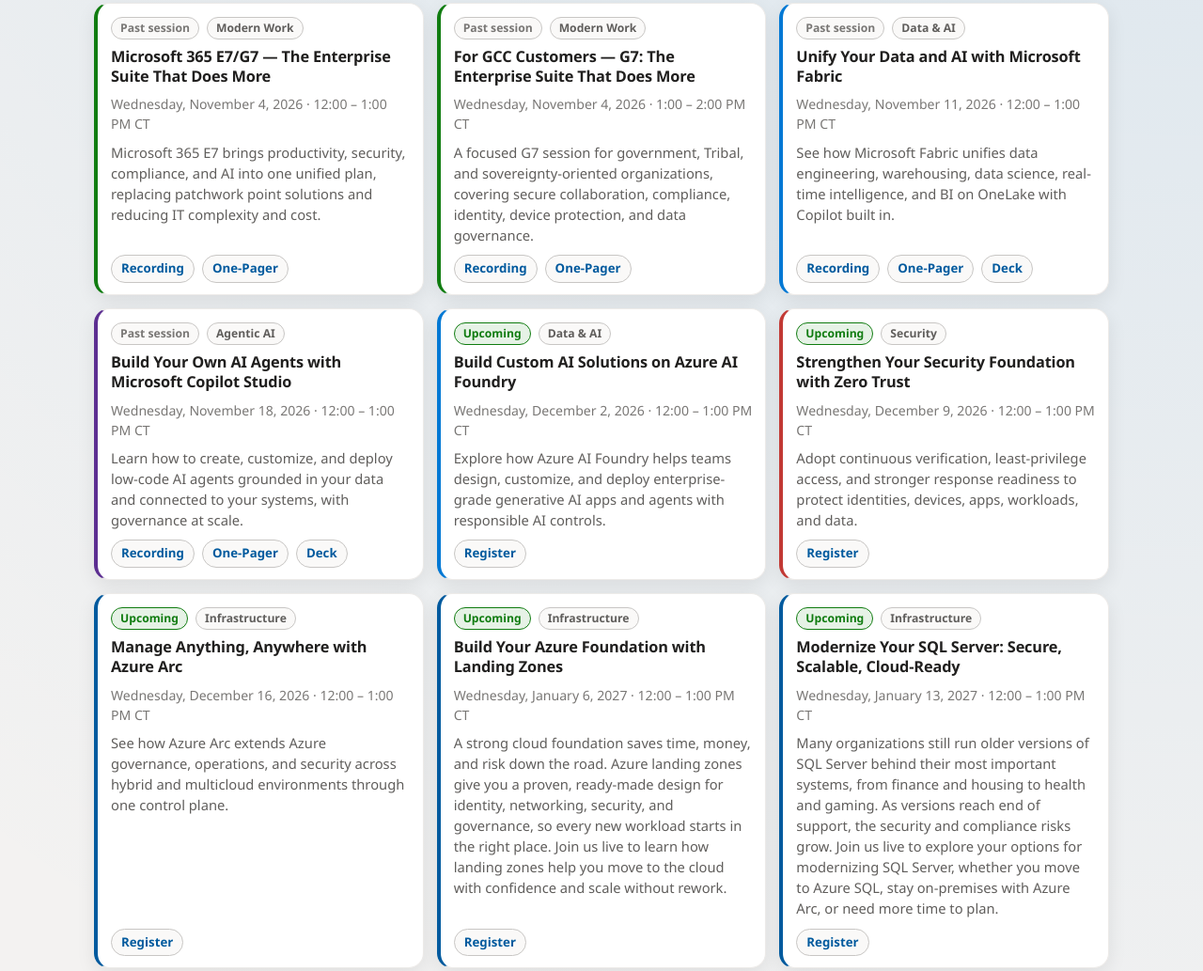
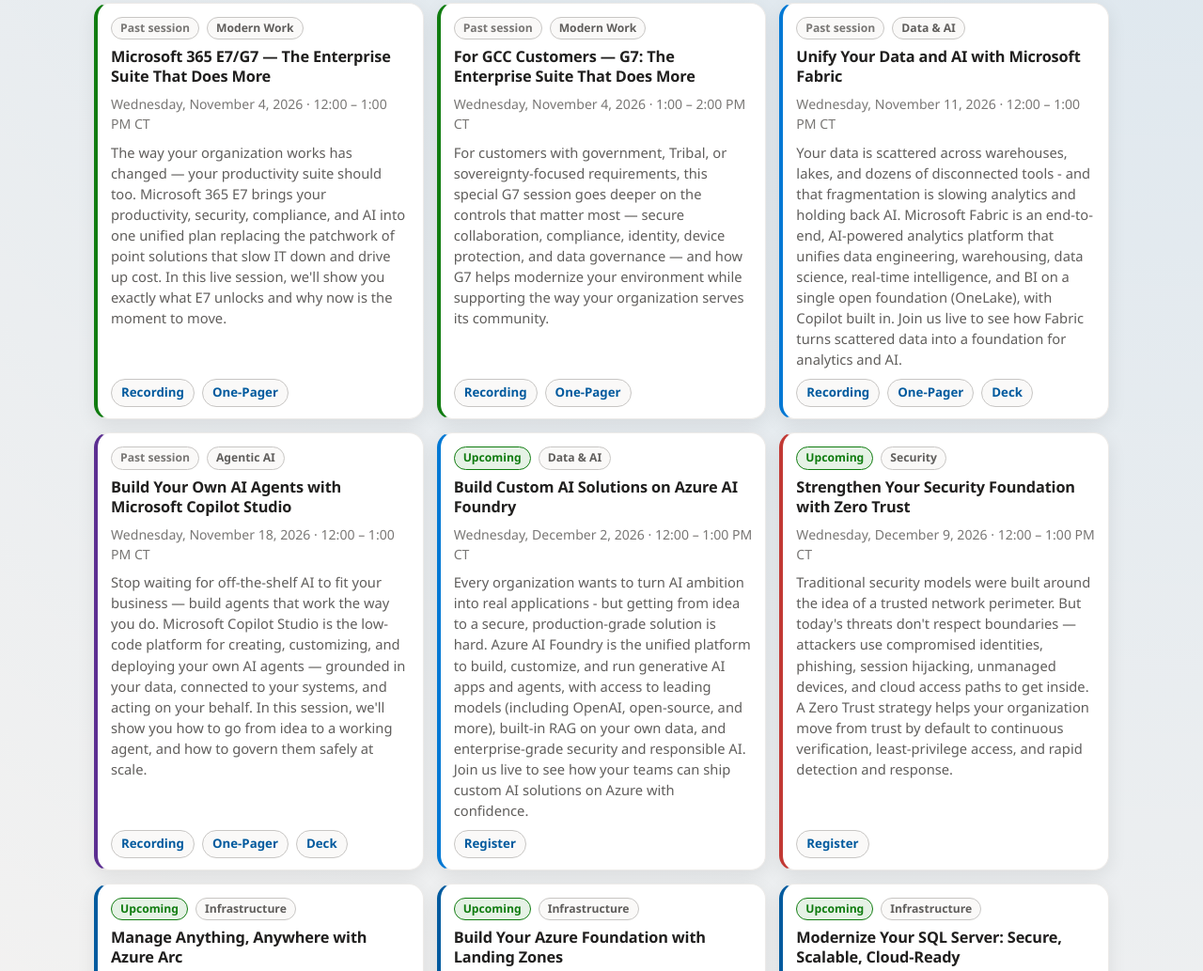
Before and after one commit to Jesstav/microsofttribalnationswebinars, a plain HTML site: page index.html in a window 1280 px wide. Shown: the part 808-1841 px from the top of the page at 94% size. Drawn offline with Linux system fonts and the light colour scheme.

Commit message:
Update webinar session details and dates

```diff
--- a/index.html
+++ b/index.html
@@ -535,7 +535,7 @@
         dateLabel: "Wednesday, November 4, 2026 · 12:00 – 1:00 PM CT",
         dateISO: "2026-11-04T12:00:00-06:00",
         status: "complete",
-        description: "Microsoft 365 E7 brings productivity, security, compliance, and AI into one unified plan, replacing patchwork point solutions and reducing IT complexity and cost.",
+        description: "The way your organization works has changed — your productivity suite should too. Microsoft 365 E7 brings your productivity, security, compliance, and AI into one unified plan replacing the patchwork of point solutions that slow IT down and drive up cost. In this live session, we'll show you exactly what E7 unlocks and why now is the moment to move.",
         recordingUrl: "https://livesend.microsoft.com/i/yn92VK1BxMN3z9___QF4cOXwG0D7ZEZb9Wm3OZvD5sp6sBZiezo6ZohcF8GCaEheq2j1lc6n0dNMQjsQZ5THddL13TcjLkLvR___JqAjLPLUSSIGNA___Io5cHEwKPLUSSIGNscmYf9oVdk3tW6A",
         onePagerUrl: "./downloads/m365-e7-g7-one-pager.pdf"
       },
@@ -546,7 +546,7 @@
         dateLabel: "Wednesday, November 4, 2026 · 1:00 – 2:00 PM CT",
         dateISO: "2026-11-04T13:00:00-06:00",
         status: "complete",
-        description: "A focused G7 session for government, Tribal, and sovereignty-oriented organizations, covering secure collaboration, compliance, identity, device protection, and data governance.",
+        description: "For customers with government, Tribal, or sovereignty-focused requirements, this special G7 session goes deeper on the controls that matter most — secure collaboration, compliance, identity, device protection, and data governance — and how G7 helps modernize your environment while supporting the way your organization serves its community.",
         recordingUrl: "https://livesend.microsoft.com/i/yn92VK1BxMN3z9___QF4cOXwG0D7ZEZb9Wm3OZvD5sp6uLgMmKswbVVdC5wQZ4Hrwl4RBwelhkZrls5ZLPrPLUSSIGN4LrsTTynYS9evwoofvG09Vjz7d5BLS4C2JD6CSFpDhoncl",
         onePagerUrl: "./downloads/m365-e7-g7-one-pager.pdf"
       },
@@ -557,7 +557,7 @@
         dateLabel: "Wednesday, November 11, 2026 · 12:00 – 1:00 PM CT",
         dateISO: "2026-11-11T12:00:00-06:00",
         status: "complete",
-        description: "See how Microsoft Fabric unifies data engineering, warehousing, data science, real-time intelligence, and BI on OneLake with Copilot built in.",
+        description: "Your data is scattered across warehouses, lakes, and dozens of disconnected tools - and that fragmentation is slowing analytics and holding back AI. Microsoft Fabric is an end-to-end, AI-powered analytics platform that unifies data engineering, warehousing, data science, real-time intelligence, and BI on a single open foundation (OneLake), with Copilot built in. Join us live to see how Fabric turns scattered data into a foundation for analytics and AI.",
         recordingUrl: "https://livesend.microsoft.com/i/yn92VK1BxMN3z9___QF4cOXwG0D7ZEZb9Wm3OZvD5sp6u___fBCOAVpqZ9YoLuZHSeBWFpOcFTaYbZMhUs3kazCpAUPLUSSIGNlHTayFgmVfseuaJ9il9VPLUSSIGNO1k37E9xI996tmoi8QGZ",
         onePagerUrl: "./downloads/fabric-one-pager.pdf",
         deckUrl: "./downloads/fabric-deck.pdf"
@@ -569,7 +569,7 @@
         dateLabel: "Wednesday, November 18, 2026 · 12:00 – 1:00 PM CT",
         dateISO: "2026-11-18T12:00:00-06:00",
         status: "complete",
-        description: "Learn how to create, customize, and deploy low-code AI agents grounded in your data and connected to your systems, with governance at scale.",
+        description: "Stop waiting for off-the-shelf AI to fit your business — build agents that work the way you do. Microsoft Copilot Studio is the low-code platform for creating, customizing, and deploying your own AI agents — grounded in your data, connected to your systems, and acting on your behalf. In this session, we'll show you how to go from idea to a working agent, and how to govern them safely at scale.",
         recordingUrl: "https://livesend.microsoft.com/i/yn92VK1BxMN3z9___QF4cOXwG0D7ZEZb9Wm3OZvD5sp6uLgMmKswbVVdC5wQZ4HrwlvFJ2AxasSqdcnUPLUSSIGNaxRk5aFgODkNN4kon4pHEY4gHWvgZSeWLvPLUSSIGN1CwQhEXi3YbKYS",
         onePagerUrl: "./downloads/copilot-studio-one-pager.pdf",
         deckUrl: "./downloads/copilot-studio-deck.pdf"
@@ -581,7 +581,7 @@
         dateLabel: "Wednesday, December 2, 2026 · 12:00 – 1:00 PM CT",
         dateISO: "2026-12-02T12:00:00-06:00",
         status: "upcoming",
-        description: "Explore how Azure AI Foundry helps teams design, customize, and deploy enterprise-grade generative AI apps and agents with responsible AI controls.",
+        description: "Every organization wants to turn AI ambition into real applications - but getting from idea to a secure, production-grade solution is hard. Azure AI Foundry is the unified platform to build, customize, and run generative AI apps and agents, with access to leading models (including OpenAI, open-source, and more), built-in RAG on your own data, and enterprise-grade security and responsible AI. Join us live to see how your teams can ship custom AI solutions on Azure with confidence.",
         registerUrl: "https://msit.events.teams.microsoft.com/event/msit.dd42657c-69a2-4aae-abee-0ecb6df9e6d4@72f988bf-86f1-41af-91ab-2d7cd011db47"
       },
       {
@@ -591,7 +591,7 @@
         dateLabel: "Wednesday, December 9, 2026 · 12:00 – 1:00 PM CT",
         dateISO: "2026-12-09T12:00:00-06:00",
         status: "upcoming",
-        description: "Adopt continuous verification, least-privilege access, and stronger response readiness to protect identities, devices, apps, workloads, and data.",
+        description: "Traditional security models were built around the idea of a trusted network perimeter. But today's threats don't respect boundaries — attackers use compromised identities, phishing, session hijacking, unmanaged devices, and cloud access paths to get inside. A Zero Trust strategy helps your organization move from trust by default to continuous verification, least-privilege access, and rapid detection and response.",
         registerUrl: "https://msit.events.teams.microsoft.com/event/msit.746737f3-bc09-4bd4-be4a-da101079a1a5@72f988bf-86f1-41af-91ab-2d7cd011db47"
       },
       {
@@ -601,7 +601,7 @@
         dateLabel: "Wednesday, December 16, 2026 · 12:00 – 1:00 PM CT",
         dateISO: "2026-12-16T12:00:00-06:00",
         status: "upcoming",
-        description: "See how Azure Arc extends Azure governance, operations, and security across hybrid and multicloud environments through one control plane.",
+        description: "Your infrastructure lives everywhere - on-premises, at the edge, and across multiple clouds - and managing it all separately is slowing you down and raising risk. Azure Arc projects Azure management, governance, and security to any infrastructure, giving you a single control plane to standardize operations, run Azure data and app services anywhere, and modernize at your own pace. Join us live to see how Arc turns a sprawling estate into one manageable platform.",
         registerUrl: "https://msit.events.teams.microsoft.com/event/msit.87fc54e7-b309-4b1a-8fa9-8a5e05ff1b54@72f988bf-86f1-41af-91ab-2d7cd011db47"
       },
       {
@@ -676,7 +676,7 @@
       },
       {
         title: "FinOps for AI: Predict, Control, and Optimize Your Token Spend",
-        type: "Data & AI",
+        type: "Agentic AI",
         speakers: "Microsoft",
         dateLabel: "Wednesday, February 17, 2027 · 12:00 – 1:00 PM CT",
         dateISO: "2027-02-17T12:00:00-06:00",
@@ -738,8 +738,8 @@
         title: "Ransomware Readiness: Prevent, Detect, Recover",
         type: "Security",
         speakers: "Microsoft",
-        dateLabel: "Wednesday, March 31, 2027 · 12:00 – 1:00 PM CT",
-        dateISO: "2027-03-31T12:00:00-06:00",
+        dateLabel: "Wednesday, April 21, 2027 · 12:00 – 1:00 PM CT",
+        dateISO: "2027-04-21T12:00:00-06:00",
         status: "upcoming",
         description: "Ransomware is one of the most serious threats facing organizations today, and the impact on essential services, finances, and community trust can be severe. Being ready means stopping attacks early, spotting them fast, and knowing you can recover. Join us live for a practical session on building ransomware resilience with Microsoft Defender XDR and a sound backup and recovery strategy.",
         registerUrl: "https://msit.events.teams.microsoft.com/event/msit.d19b1a7e-f970-4fa6-a943-18f9f07e1ebf@72f988bf-86f1-41af-91ab-2d7cd011db47"
```
